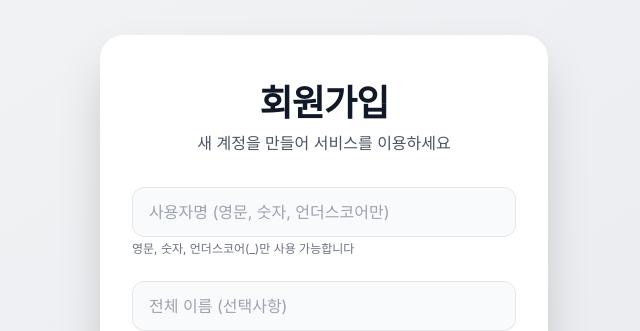
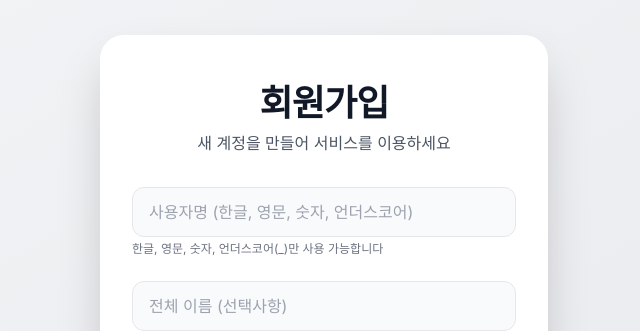
Before and after one commit to microbe1995/final2, a Next.js app in the folder frontend/: page /register in a window 1280 px wide. Shown: the top 331 px of the page, without its empty margins (316-956 px from the left). Built offline with nearby package versions, Linux system fonts and the light colour scheme.

Commit message:
fix: API 경로 통일 및 환경 변수 처리 개선

```diff
--- a/frontend/src/app/register/page.tsx
+++ b/frontend/src/app/register/page.tsx
@@ -29,10 +29,10 @@ export default function RegisterPage() {
   const handleRegister = async (e: React.FormEvent) => {
     e.preventDefault();
 
-    // 사용자명 검증 (영문, 숫자, 언더스코어만)
-    const usernamePattern = /^[a-zA-Z0-9_]+$/;
+    // 사용자명 검증 (한글, 영문, 숫자, 언더스코어 허용)
+    const usernamePattern = /^[가-힣a-zA-Z0-9_]+$/;
     if (!usernamePattern.test(formData.username)) {
-      alert('❌ 사용자명은 영문, 숫자, 언더스코어(_)만 사용 가능합니다.');
+      alert('❌ 사용자명은 한글, 영문, 숫자, 언더스코어(_)만 사용 가능합니다.');
       return;
     }
 
@@ -130,13 +130,13 @@ export default function RegisterPage() {
                 name="username"
                 value={formData.username}
                 onChange={handleInputChange}
-                placeholder="사용자명 (영문, 숫자, 언더스코어만)"
-                pattern="^[a-zA-Z0-9_]+$"
-                title="영문, 숫자, 언더스코어(_)만 사용 가능합니다"
+                placeholder="사용자명 (한글, 영문, 숫자, 언더스코어)"
+                pattern="^[가-힣a-zA-Z0-9_]+$"
+                title="한글, 영문, 숫자, 언더스코어(_)만 사용 가능합니다"
                 className="w-full px-4 py-3 text-gray-800 placeholder-gray-400 bg-gray-50 border border-gray-200 rounded-xl focus:border-blue-500 focus:outline-none transition-all duration-300"
                 required
               />
-              <p className="text-xs text-gray-500 mt-1">영문, 숫자, 언더스코어(_)만 사용 가능합니다</p>
+              <p className="text-xs text-gray-500 mt-1">한글, 영문, 숫자, 언더스코어(_)만 사용 가능합니다</p>
             </div>
 
             {/* Full Name Input */}
```
Also changed, not shown: 1 other file (tests, documents, lock files or other folders).
